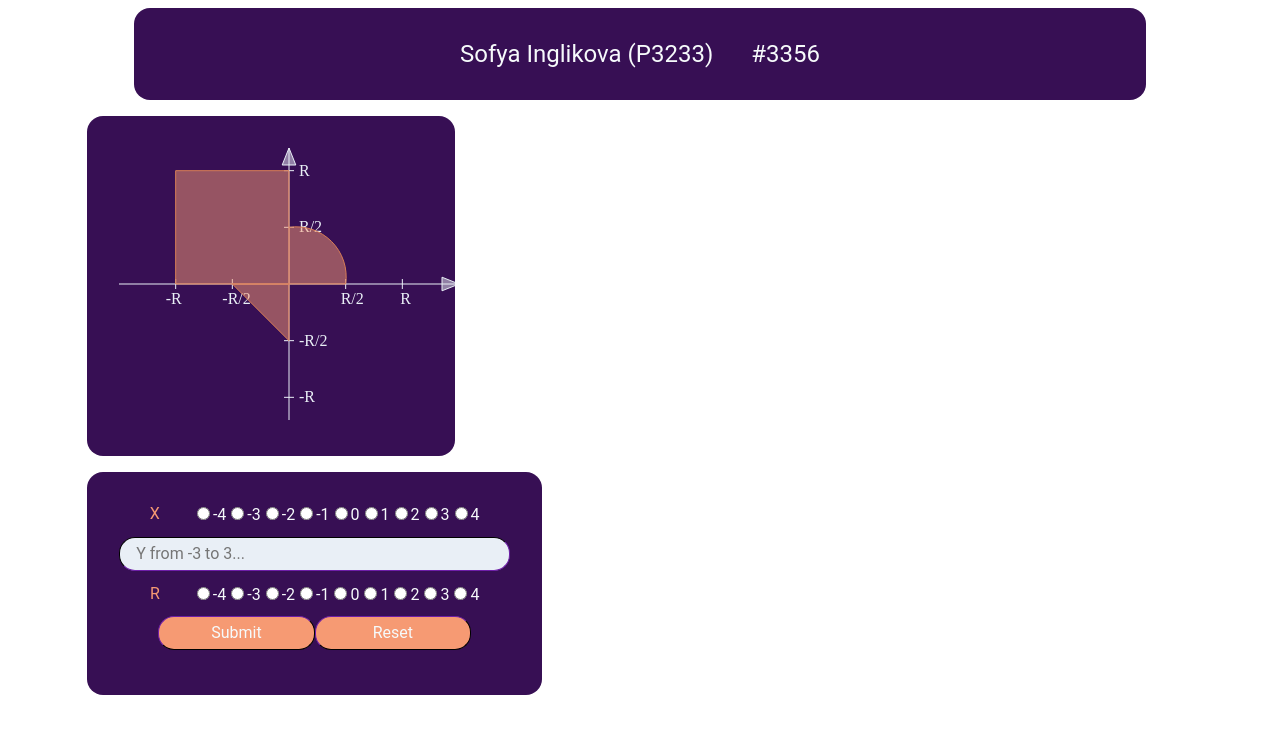
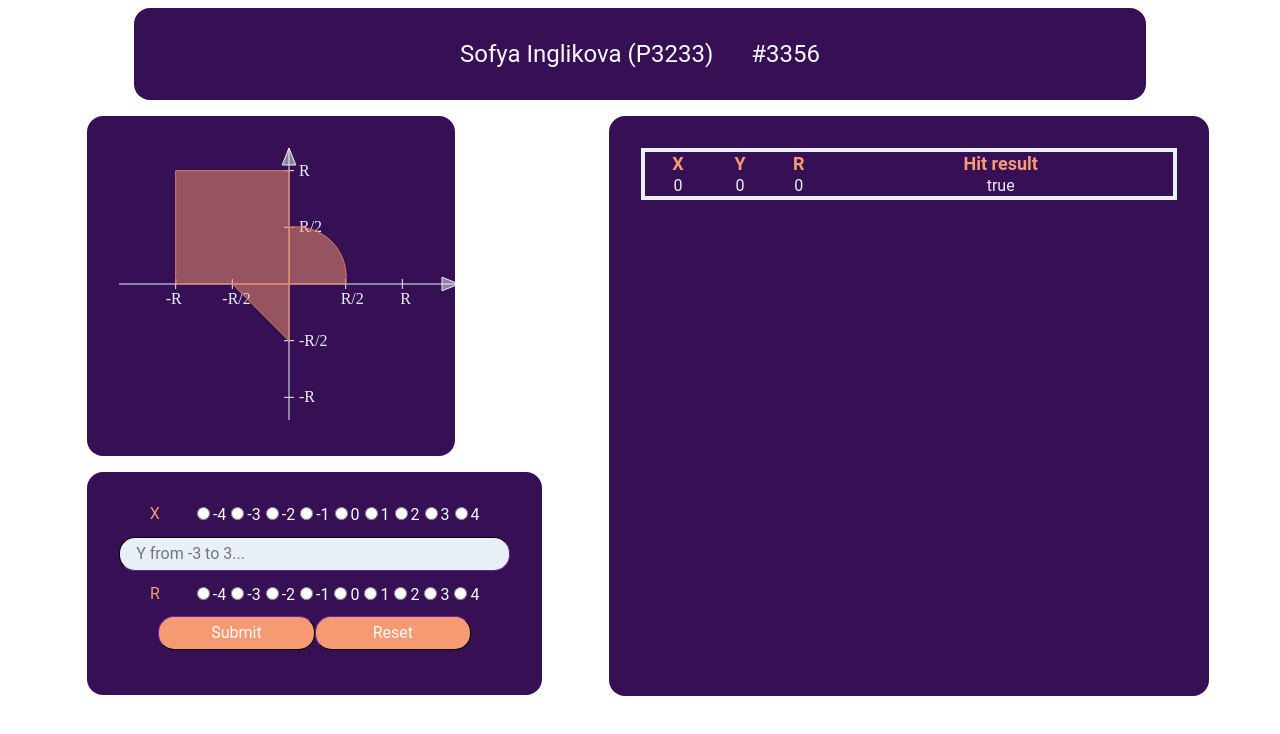
Before and after one commit to vinxgradxv/web4front, an Angular app: page / in a window 1280 px wide. Shown: the top 734 px of the page. Built offline with nearby package versions, Linux system fonts and the light colour scheme.

Commit message:
table added

```diff
--- a/src/app/app.component.css
+++ b/src/app/app.component.css
@@ -10,8 +10,6 @@
   overflow: hidden;
 }
 
-#header {
-  /*justify-content: center;*/
-  /*background-color: red;*/
-  /*display: inline-block;*/
+#right-area {
+  width: 50%;
 }
--- a/src/app/app.component.html
+++ b/src/app/app.component.html
@@ -1,6 +1,5 @@
 <!--<app-login-form></app-login-form>-->
 <div>
-
   <div id="header">
     <app-header></app-header>
   </div>
@@ -8,7 +7,9 @@
     <app-graph></app-graph>
     <app-entry-form></app-entry-form>
   </div>
+  <div id="right-area" class="floating-areas">
+    <app-table></app-table>
+  </div>
+</div>
 
-  <!--  <app-user-form></app-user-form>-->
-</div>
-<!--<app-login-form></app-login-form>-->
+<!--<app-user-form></app-user-form>-->
--- a/src/app/app.module.ts
+++ b/src/app/app.module.ts
@@ -9,6 +9,7 @@ import {LoginService} from "./shared/login-service/login.service";
 import {HttpClient, HttpClientModule} from "@angular/common/http";
 import {EntryFormComponent} from "./main-page/entry-form/entry-form.component";
 import {GraphComponent} from "./main-page/graph/graph.component";
+import {TableComponent} from "./main-page/table/table.component";
 
 @NgModule({
   declarations: [
@@ -16,7 +17,8 @@ import {GraphComponent} from "./main-page/graph/graph.component";
     UserFormComponent,
     HeaderComponent,
     EntryFormComponent,
-    GraphComponent
+    GraphComponent,
+    TableComponent
 
   ],
   imports: [
--- a/src/app/main-page/entry-form/entry-form.component.html
+++ b/src/app/main-page/entry-form/entry-form.component.html
@@ -7,7 +7,7 @@
         <div id="x-group" class="radio-container">
           <ng-template ngFor let-item [ngForOf]="x_r_values">
             <div>
-              <input type="radio" value={{item}} name="x" id="x{{item}}">
+              <input type="radio" value={{item}} name="x" formControlName="x" id="x{{item}}">
               <label for="x{{item}}">{{item}}</label>
             </div>
           </ng-template>
@@ -15,7 +15,8 @@
       </div>
 
       <div id="y-block" class="form-blocks">
-        <input type="text"
+        <input type="text" (keydown)="inputFilter($event)"
+               formControlName="y"
                [placeholder]="yPlaceholder">
       </div>
 
@@ -24,7 +25,7 @@
         <div id="r-group" class="radio-container">
           <ng-template ngFor let-item [ngForOf]="x_r_values">
             <div>
-              <input type="radio" value={{item}} name="r" id="r{{item}}">
+              <input type="radio" value={{item}} name="r" formControlName="r" id="r{{item}}">
               <label for="r{{item}}">{{item}}</label>
             </div>
           </ng-template>
@@ -32,7 +33,7 @@
       </div>
 
       <div id="button-block" class="form-blocks">
-        <input type="submit" class="form-buttons" id="submit-button"
+        <input type="submit" class="form-buttons" id="submit-button" (click)="submit()"
                [value]="submitButtonLabel">
         <input type="reset" class="form-buttons" id="reset-button"
                [value]="resetButtonLabel">
--- a/src/app/main-page/entry-form/entry-form.component.ts
+++ b/src/app/main-page/entry-form/entry-form.component.ts
@@ -15,10 +15,24 @@ export class EntryFormComponent {
   x_r_values: Array<string> = ["-4", "-3", "-2", "-1", "0", "1", "2", "3", "4"];
 
   entryForm: FormGroup = new FormGroup({
-
+    "x": new FormControl(null, Validators.required),
+    "y": new FormControl(null, Validators.required),
+    "r": new FormControl(null, Validators.required)
   });
 
   onSubmit() {
 
   }
+
+  submit(): void {
+    console.log(this.entryForm);
+  }
+
+  inputFilter(event: KeyboardEvent) {
+    let test = /[0-9.,\-+]/.test(event.key);
+    if (!test && event.code != "Backspace" && event.code != "Delete"
+      && event.code != "ArrowLeft" && event.code != "ArrowRight") {
+      event.preventDefault();
+    }
+  }
 }
--- /dev/null
+++ b/src/app/main-page/table/table.component.css
@@ -0,0 +1,37 @@
+#table-container {
+  padding: 2rem;
+  margin: 1rem;
+  border-radius: 1rem;
+  background-color: #370f54;
+}
+
+#table-scroll-container {
+  overflow-y: scroll;
+  min-height: 516px;
+}
+
+#result-table {
+  width: 100%;
+  text-align: center;
+  border-collapse: collapse;
+  border: .3rem solid #E9EFF6;
+  font-size: medium;
+  font-family: 'Roboto', sans-serif;
+}
+
+table th {
+  color: #f69a73;
+  font-size: large;
+}
+
+table tr {
+  color: #E9EFF6;
+}
+
+table tbody tr:hover{
+  background: #663399FF;
+}
+#table-header:hover th {
+  background: #f69a73;
+  color: #370f54;
+}
--- /dev/null
+++ b/src/app/main-page/table/table.component.html
@@ -0,0 +1,22 @@
+<div id="table-container">
+  <div id="table-scroll-container">
+    <table id="result-table">
+      <thead>
+      <tr id="table-header">
+        <th class="coords-col">{{xColumnLabel}}</th>
+        <th class="coords-col">{{yColumnLabel}}</th>
+        <th class="coords-col">{{rColumnLabel}}</th>
+        <th class="hit-col">{{hitColumnLabel}}</th>
+      </tr>
+      </thead>
+      <tbody>
+      <tr>
+        <td>0</td>
+        <td>0</td>
+        <td>0</td>
+        <td>true</td>
+      </tr>
+      </tbody>
+    </table>
+  </div>
+</div>
--- /dev/null
+++ b/src/app/main-page/table/table.component.ts
@@ -0,0 +1,13 @@
+import {Component} from "@angular/core";
+
+@Component({
+  selector: 'app-table',
+  templateUrl: './table.component.html',
+  styleUrls: ['./table.component.css']
+})
+export class TableComponent {
+  xColumnLabel: string = "X";
+  yColumnLabel: string = "Y";
+  rColumnLabel: string = "R";
+  hitColumnLabel: string = "Hit result";
+}
```
